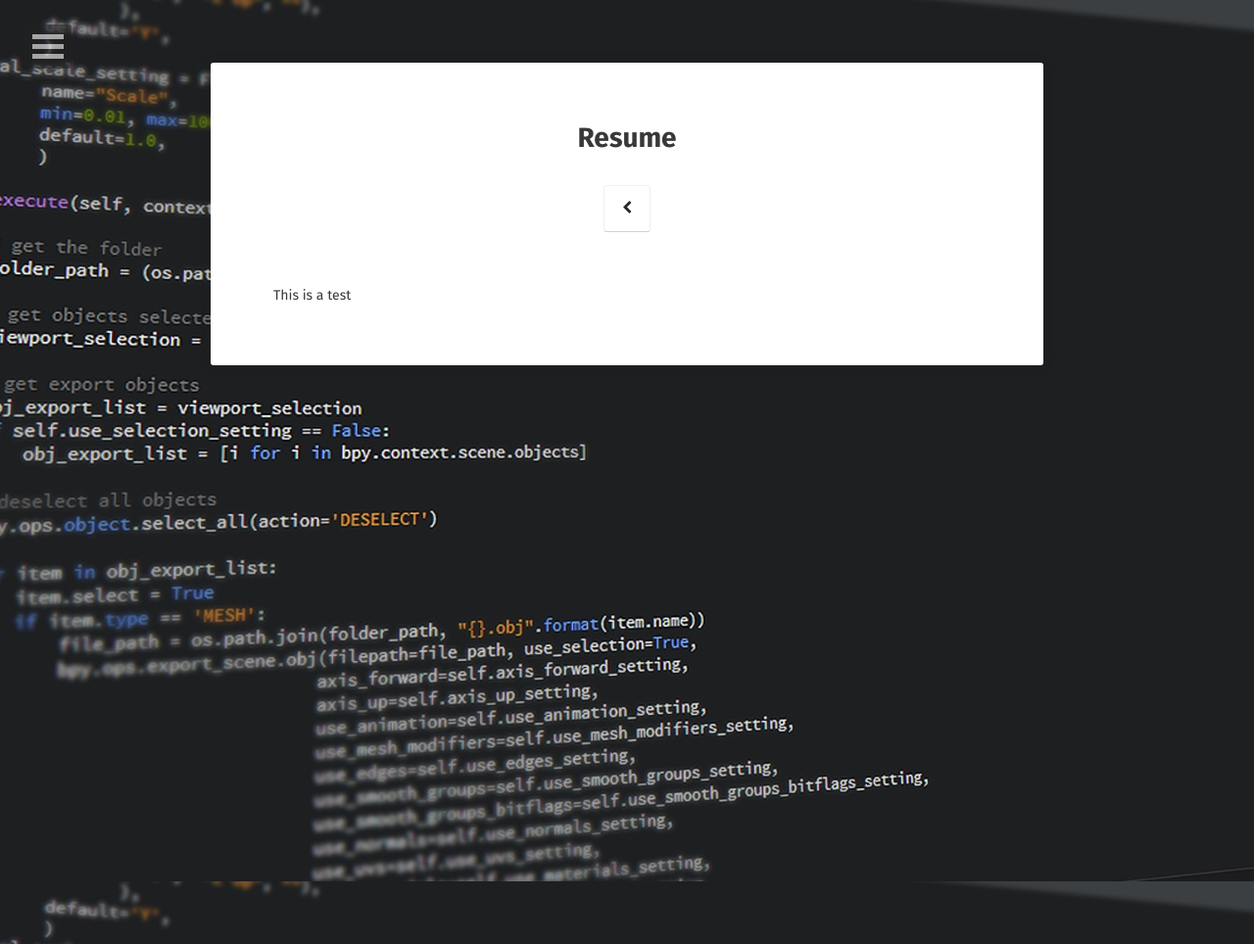
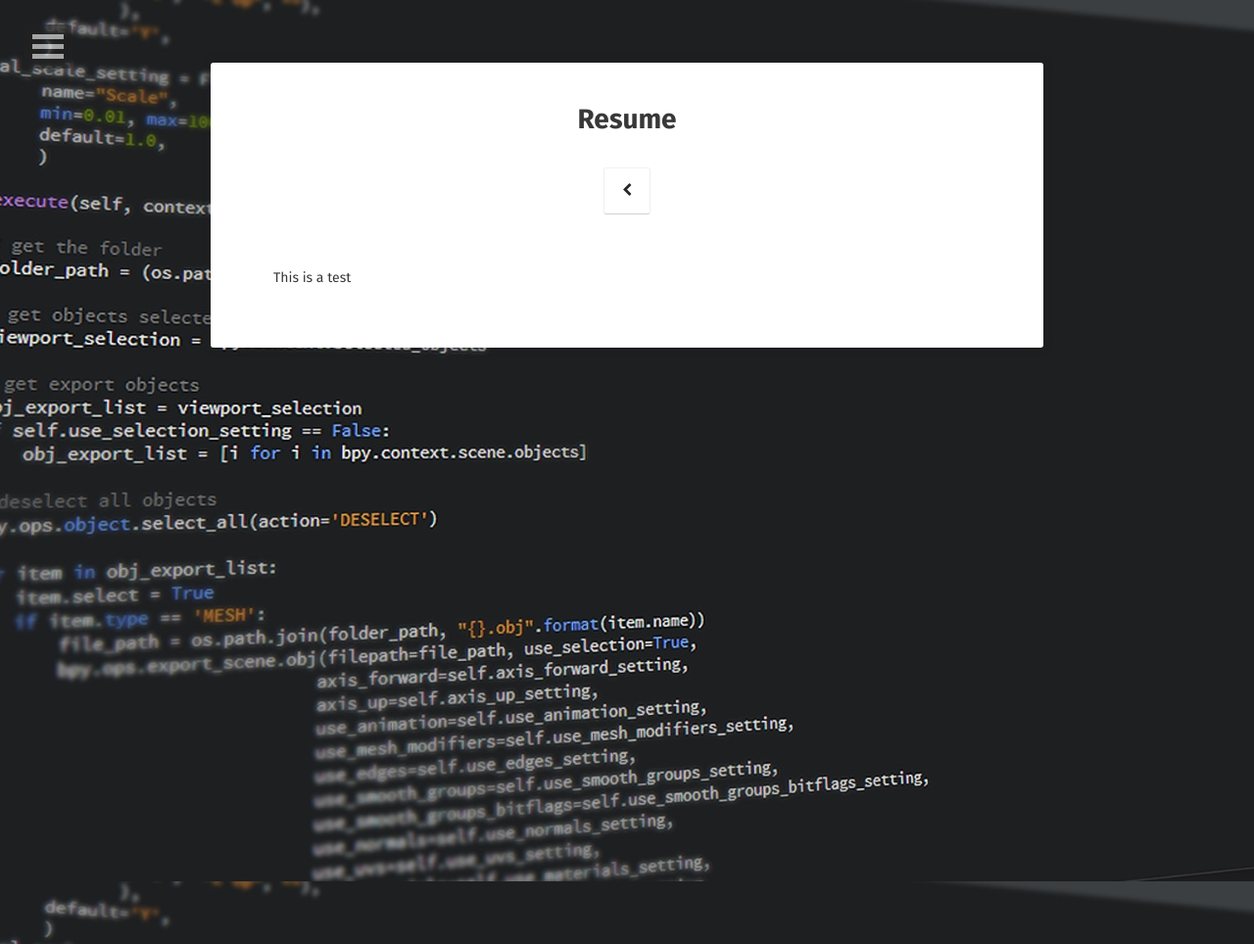
Before and after one commit to FrankD412/frankd412.github.io, a Jekyll site: the page built from resume/index.md, in a window 1280 px wide. Shown: the whole page at 98% size. Built offline with Jekyll 4.4.1, drawn with Linux system fonts in a browser that asks for light colours; some web fonts are replaced.

```diff
--- a/_sass/normalize.scss
+++ b/_sass/normalize.scss
@@ -86,7 +86,7 @@
 
 h1 {
   font-size: 2em;
-  margin: 0.67em 0;
+  margin: 0 0 0.67em 0;
 }
 
 mark {
```
